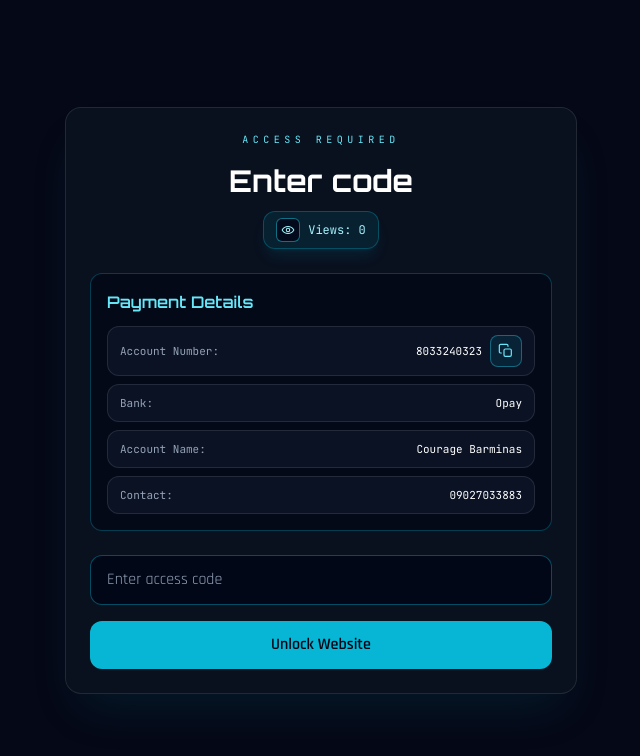
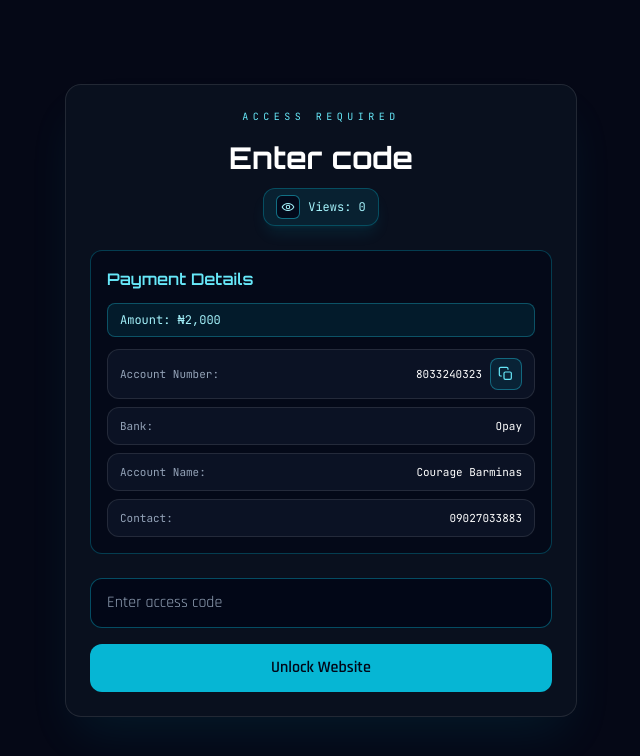
Before and after one commit to berryflezzyfrosh/RAIDEN_SENSEI, a React (Vite) app: page / in a window 1280 px wide. Shown: the top 756 px of the page, without its empty margins (319-959 px from the left). Built offline with nearby package versions, Linux system fonts and the light colour scheme; no server answers.

Commit message:
Add files via upload

```diff
--- a/src/App.tsx
+++ b/src/App.tsx
@@ -145,6 +145,9 @@ function App() {
 
           <div className="mb-6 rounded-xl border border-cyan-500/30 bg-slate-950/60 p-4 text-sm text-slate-200">
             <p className="mb-3 font-display text-base font-semibold text-cyan-300">Payment Details</p>
+            <p className="mb-3 rounded-lg border border-cyan-400/30 bg-cyan-500/10 px-3 py-2 font-mono text-xs text-cyan-200">
+              Amount: ₦2,000
+            </p>
 
             <div className="space-y-2 font-mono text-[11px]">
               <div className="flex items-center justify-between gap-3 rounded-xl border border-white/10 bg-slate-900/70 px-3 py-2">
```
